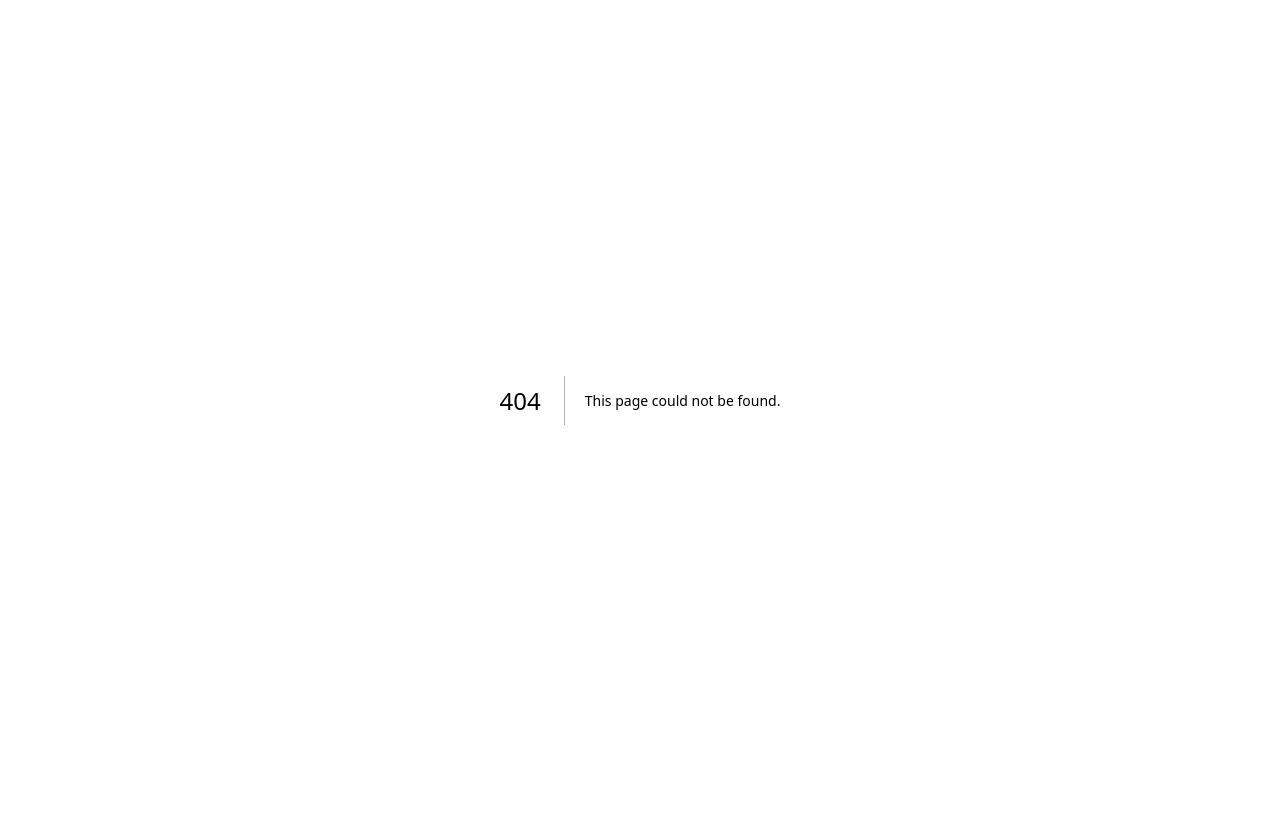
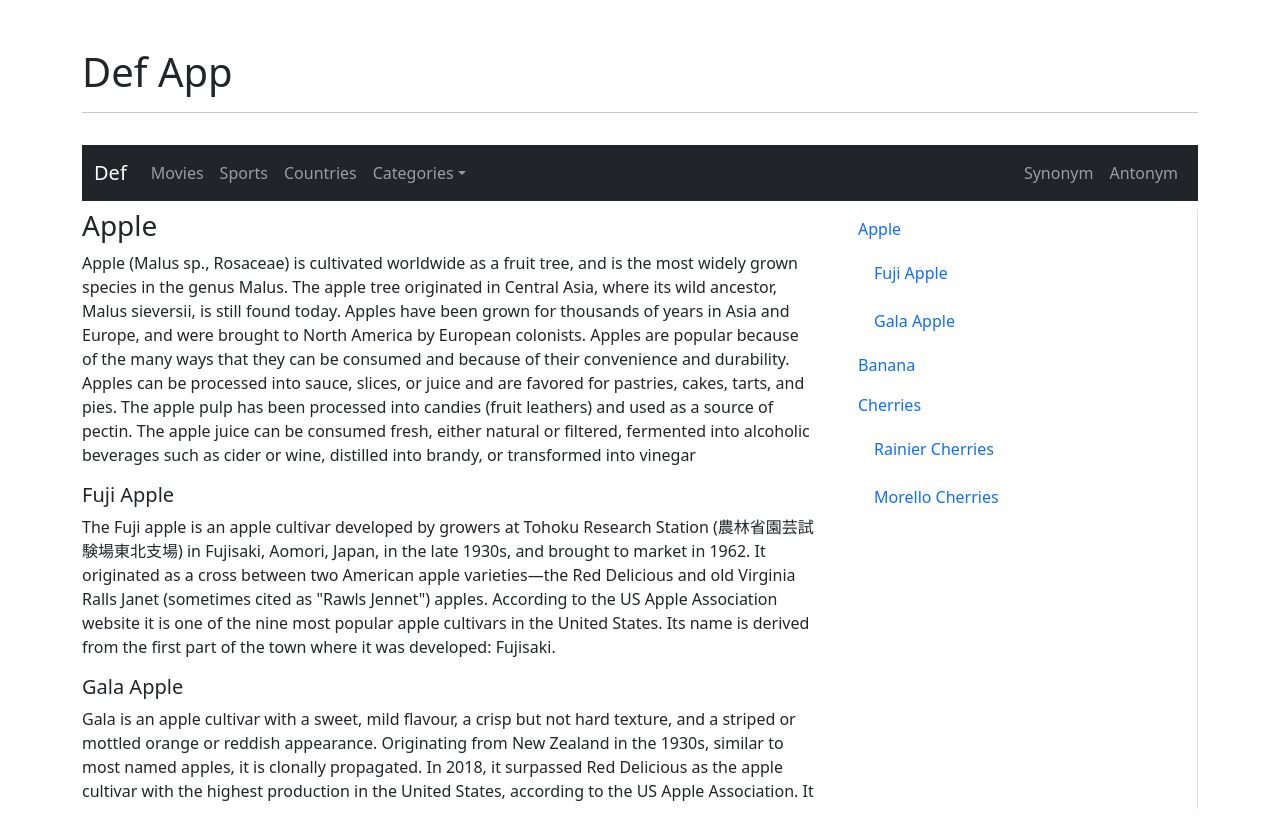
Before and after one commit to thanapoom21/todo-or-not-todo, a Next.js app: page /def-app in a window 1280 px wide. Before the commit this address had no page. Built offline with nearby package versions, Linux system fonts and the light colour scheme.

Commit message:
implement def app with new update on dependencies

```diff
--- a/package.json
+++ b/package.json
@@ -7,13 +7,13 @@
     "prettify": "prettier -l --write \"**/*.js\""
   },
   "dependencies": {
-    "bootstrap": "^5.1.3",
+    "bootstrap": "^5.2.3",
     "bootstrap-icons": "^1.9.1",
     "mongodb": "^5.0.1",
     "mongoose": "^6.9.2",
     "next": "latest",
     "react": "^18.2.0",
-    "react-bootstrap": "^2.4.0",
+    "react-bootstrap": "^2.7.2",
     "react-dom": "^18.2.0",
     "swr": "^2.0.3",
     "uuid": "^9.0.0"
--- /dev/null
+++ b/pages/def-app/index.js
@@ -0,0 +1,182 @@
+import Container from 'react-bootstrap/Container';
+import Row from 'react-bootstrap/Row';
+import Col from 'react-bootstrap/Col';
+import Nav from 'react-bootstrap/Nav';
+import Navbar from 'react-bootstrap/Navbar';
+import NavDropdown from 'react-bootstrap/NavDropdown';
+
+const fruits = [
+  {
+    id: 'apple',
+    name: 'Apple',
+    description: `Apple (Malus sp., Rosaceae) is cultivated worldwide as a fruit tree, and is the most widely grown species in the genus Malus. The apple tree originated in Central Asia, where its wild ancestor, Malus sieversii, is still found today. Apples have been grown for thousands of years in Asia and Europe, and were brought to North America by European colonists. Apples are popular because of the many ways that they can be consumed and because of their convenience and durability. Apples can be processed into sauce, slices, or juice and are favored for pastries, cakes, tarts, and pies. The apple pulp has been processed into candies (fruit leathers) and used as a source of pectin. The apple juice can be consumed fresh, either natural or filtered, fermented into alcoholic beverages such as cider or wine, distilled into brandy, or transformed into vinegar`,
+    varieties: [
+      {
+        id: 'fuji-apple',
+        name: 'Fuji Apple',
+        description: `The Fuji apple is an apple cultivar developed by growers at Tohoku Research Station (農林省園芸試験場東北支場) in Fujisaki, Aomori, Japan, in the late 1930s, and brought to market in 1962. It originated as a cross between two American apple varieties—the Red Delicious and old Virginia Ralls Janet (sometimes cited as "Rawls Jennet") apples. According to the US Apple Association website it is one of the nine most popular apple cultivars in the United States. Its name is derived from the first part of the town where it was developed: Fujisaki.`,
+      },
+      {
+        id: 'gala-apple',
+        name: 'Gala Apple',
+        description: `Gala is an apple cultivar with a sweet, mild flavour, a crisp but not hard texture, and a striped or mottled orange or reddish appearance. Originating from New Zealand in the 1930s, similar to most named apples, it is clonally propagated. In 2018, it surpassed Red Delicious as the apple cultivar with the highest production in the United States, according to the US Apple Association. It was the first time in over 50 years that any cultivar was produced more than Red Delicious.`,
+      },
+    ],
+  },
+  {
+    id: 'banana',
+    name: 'Banana',
+    description: `The banana is an edible fruit produced by several kinds of large herbaceous flowering plants in the genus Musa. Bananas are vital for food security in many African countries, tropical and subtropical countries and the most popular fruits in industrialized countries. As such, bananas constitute a fundamental source of energy, vitamins and minerals for tropical countries.`,
+  },
+  {
+    id: 'cherries',
+    name: 'Cherries',
+    description: `Apple (Malus sp., Rosaceae) is cultivated worldwide as a fruit tree, and is the most widely grown species in the genus Malus. The apple tree originated in Central Asia, where its wild ancestor, Malus sieversii, is still found today. Apples have been grown for thousands of years in Asia and Europe, and were brought to North America by European colonists. Apples are popular because of the many ways that they can be consumed and because of their convenience and durability. Apples can be processed into sauce, slices, or juice and are favored for pastries, cakes, tarts, and pies. The apple pulp has been processed into candies (fruit leathers) and used as a source of pectin. The apple juice can be consumed fresh, either natural or filtered, fermented into alcoholic beverages such as cider or wine, distilled into brandy, or transformed into vinegar`,
+    varieties: [
+      {
+        id: 'rainier-cherries',
+        name: 'Rainier Cherries',
+        description: `Rainier (/reɪˈnɪər/ ray-NEER) is a cultivar of cherry. It was developed in 1952 at Washington State University by Harold Fogle, and named after Mount Rainier. It is a cross between the 'Bing' and 'Van' cultivars. 'Rainiers' are considered a premium type of cherry. They are sweet with a thin skin and thick creamy-yellow flesh. The cherries are susceptible to temperature, wind, and rain, and the flesh is generally more watery than other sweet cherries.`,
+      },
+      {
+        id: 'morello-cherries',
+        name: 'Morello Cherries',
+        description: `A morello cherry is a sour cherry cultivar. Morellos are distinguished by their very dark skin, flesh, and juice. They are extremely popular for things like cherry pie, cherry jam, and cherry preserves, and they are also used in an assortment of other desserts. The rich, complex flavor of the morello cherry complements an assortment of ingredients, especially chocolate. You may be able to find morello cherries at a market in season, and they are often available frozen; you can also try growing them, if you live in USDA zones four through eight.`,
+      },
+    ],
+  },
+];
+
+const ScrollspyNavItem = ({ fruit }) => {
+  return (
+    <>
+      <a className='nav-link' href={`#${fruit.id}`}>
+        {fruit.name}
+      </a>
+      {fruit.varieties &&
+        fruit.varieties.map((variety, index) => {
+          return (
+            <nav key={index} className='nav nav-pills flex-column'>
+              <a className='nav-link ms-3 my-1' href={`#${variety.id}`}>
+                {variety.name}
+              </a>
+            </nav>
+          );
+        })}
+    </>
+  );
+};
+
+const ScrollspySideNav = ({ fruits }) => {
+  return (
+    <>
+      {fruits &&
+        fruits.map((fruit, index) => {
+          return <ScrollspyNavItem fruit={fruit} key={index} />;
+        })}
+    </>
+  );
+};
+
+const FruitItem = ({ fruit }) => {
+  return (
+    <>
+      <div id={fruit.id}>
+        <h3>{fruit.name}</h3>
+        <p>{fruit.description}</p>
+      </div>
+      {fruit.varieties &&
+        fruit.varieties.map((variety, index) => {
+          return (
+            <div key={index} id={variety.id}>
+              <h5>{variety.name}</h5>
+              <p>{variety.description}</p>
+            </div>
+          );
+        })}
+    </>
+  );
+};
+
+const Def = () => {
+  return (
+    <Container className='d-flex flex-column justify-content-center mt-5'>
+      <Row>
+        <Col md={{ span: 12 }}>
+          <h1>Def App</h1>
+          <hr />
+        </Col>
+      </Row>
+      <Row className='my-2 gy-2'>
+        <Col lg={{ span: 12 }}>
+          <Navbar
+            collapseOnSelect
+            expand='lg'
+            bg='dark'
+            variant='dark'
+            id='def-app-navbar'
+          >
+            <Container>
+              <Navbar.Brand href='/def-app'>Def</Navbar.Brand>
+              <Navbar.Toggle aria-controls='responsive-navbar-nav' />
+              <Navbar.Collapse id='responsive-navbar-nav'>
+                <Nav className='me-auto'>
+                  <Nav.Link href='/def-app/movies'>Movies</Nav.Link>
+                  <Nav.Link href='/def-app/sports'>Sports</Nav.Link>
+                  <Nav.Link href='/def-app/countries'>Countries</Nav.Link>
+                  <NavDropdown title='Categories' id='collasible-nav-dropdown'>
+                    <NavDropdown.Item href='/def-app/fruits'>Fruits</NavDropdown.Item>
+                    <NavDropdown.Item href='/def-app/animals'>Animals</NavDropdown.Item>
+                    <NavDropdown.Item href='/def-app/cars'>Cars</NavDropdown.Item>
+                    <NavDropdown.Divider />
+                    <NavDropdown.Item href='/def-app/others'>Others</NavDropdown.Item>
+                  </NavDropdown>
+                </Nav>
+                <Nav>
+                  <Nav.Link href='/def-app/synonym'>Synonym</Nav.Link>
+                  <Nav.Link eventKey={2} href='/def-app/antonym'>
+                    Antonym
+                  </Nav.Link>
+                </Nav>
+              </Navbar.Collapse>
+            </Container>
+          </Navbar>
+        </Col>
+
+        <Col xs={12} md={8}>
+          <div
+            data-bs-spy='scroll'
+            data-bs-target='#navbar-example3'
+            data-bs-smooth-scroll='true'
+            data-bs-offset='0'
+            className='scrollspy-example'
+            style={{
+              position: 'relative',
+              height: '600px',
+              overflow: 'scroll',
+            }}
+            tabIndex='0'
+          >
+            {fruits &&
+              fruits.map((fruit, index) => {
+                return <FruitItem key={index} fruit={fruit} />;
+              })}
+          </div>
+        </Col>
+
+        <Col>
+          <nav
+            id='navbar-example3'
+            className='h-100 flex-column align-items-stretch pe-4 border-end'
+          >
+            <nav className='nav nav-pills flex-column'>
+              <ScrollspySideNav fruits={fruits} />
+            </nav>
+          </nav>
+        </Col>
+      </Row>
+    </Container>
+  );
+};
+
+export default Def;
```
Also changed, not shown: 2 other files (tests, documents, lock files or other folders).
